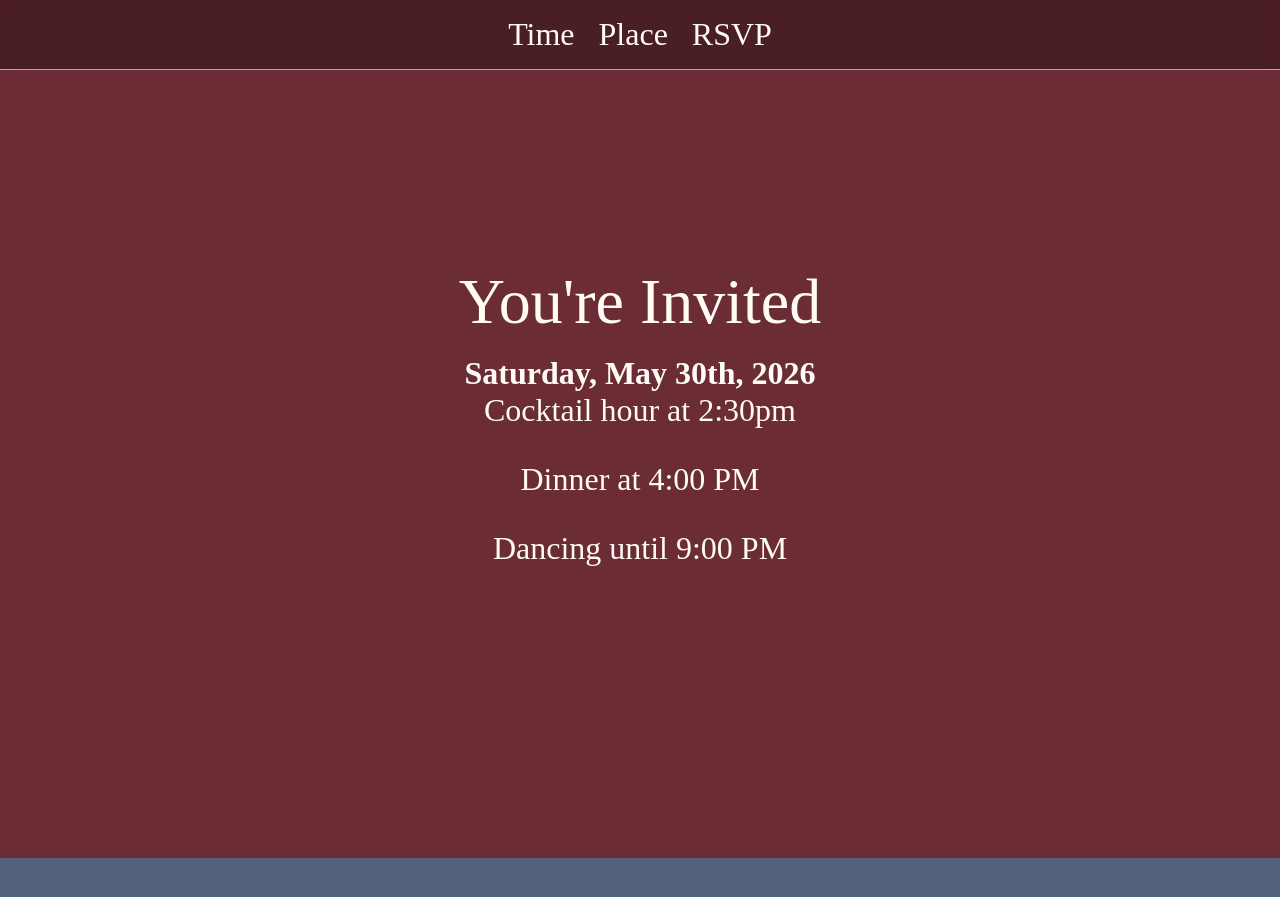
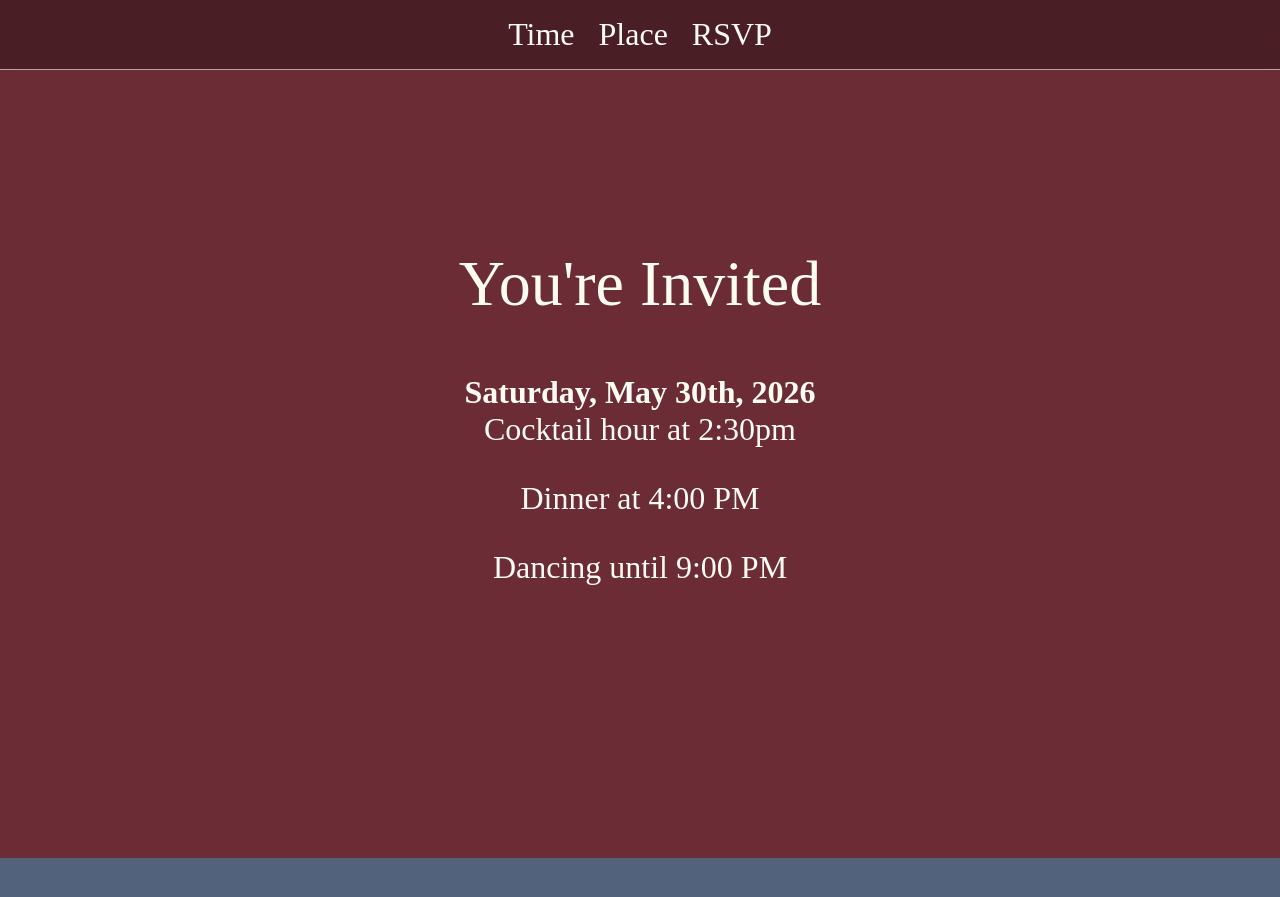
Before and after one commit to ramessey/ramessey.github.io, a Jekyll site: the page reception.html, which Jekyll copies as it is, in a window 1280 px wide and 900 px high, scrolled down 942 px. Shown: the top 897 px of the window. Built offline with Jekyll 4.4.1, drawn with Linux system fonts in a browser that asks for light colours.

```diff
--- a/reception.html
+++ b/reception.html
@@ -140,7 +140,7 @@
     <section id="time" style="background: var(--time-bg);">
     <div class="content">
       <h1>You're Invited</h1>
-      <h2>Saturday, May 30th, 2026</h2>
+      <h2><br/>Saturday, May 30th, 2026</h2>
       <p>Cocktail hour at 2:30pm</p>
       <p>Dinner at 4:00 PM</p>
       <p>Dancing until 9:00 PM</p>
@@ -151,7 +151,7 @@
     <div class="content">
       <h1>The Venue</h1>
       <h2>Platte River State Park</h2>
-      <p>14421 346th St<br />Louisville, NE 68037</p>
+      <p>14421 346th St<br/>Louisville, NE 68037</p>
       <p class="details">Our reception will be indoors at Mallet Lodge. Please wear Sunday best attire. Carpooling is recommended due to parking limitations, but guests will be reimbursed for park entry fees!</p>
 
       <div style="margin-top: 2rem; width: 100%;">
@@ -172,7 +172,7 @@
       </style>
     <div class="content">
       <h1>RSVP</h1>
-      <h2>Please text (702) 904-0945 by April 1st</h2>
+      <h2><br/>Please text (702) 904-0945 by April 1st</h2>
       <p class="details">Include your full name(s), whether you plan to attend, and whether you have any dietary restricions.</p>
       <p class="details">Due to venue restrictions, we may not be able to accommodate plus ones. We will make our final determination after the RSVP deadline, please confirm your attendance so we can save you a seat!</p>
     </div>
```
Also changed, not shown: other parts of reception.html (+1 -1 lines).
